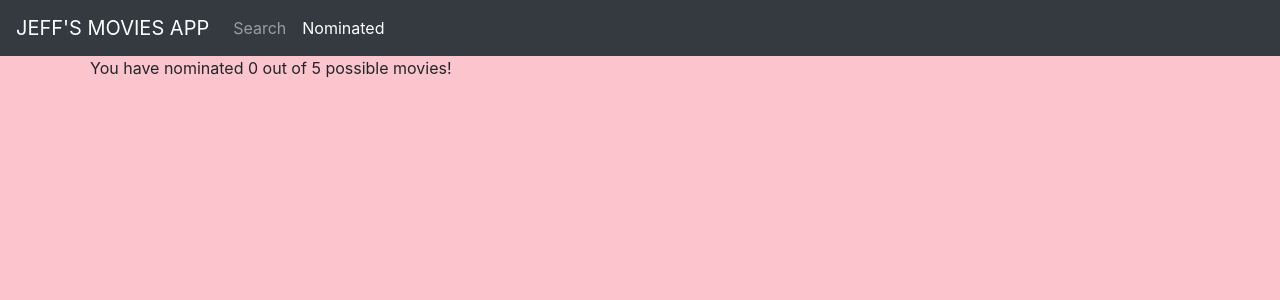
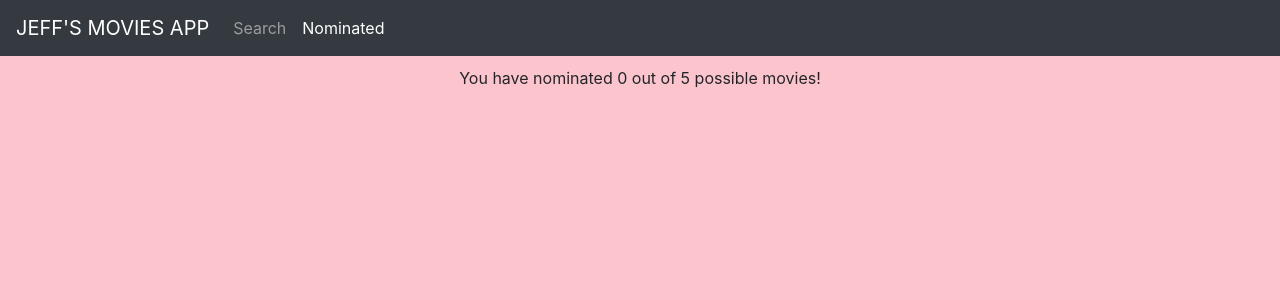
Before and after one commit to jeffreywhitaker/omdb_app, a React (Create React App) app: page /nominated in a window 1280 px wide. Shown: the top 300 px of the page. Built offline with nearby package versions, Linux system fonts and the light colour scheme.

Commit message:
minor formatting update to Nominated

```diff
--- a/src/components/Nominated.js
+++ b/src/components/Nominated.js
@@ -8,7 +8,7 @@ export default function Nominated(props) {
 
   // display if nothing nominated
   if (nominated.length < 1) {
-    return <p>You have nominated 0 out of 5 possible movies!</p>;
+    return <P>You have nominated 0 out of 5 possible movies!</P>;
   }
 
   return (
@@ -35,3 +35,8 @@ const Section = styled.section`
   flex-wrap: wrap;
   padding-top: 20px;
 `;
+
+const P = styled.p`
+  text-align: center;
+  margin-top: 10px;
+`;
```
